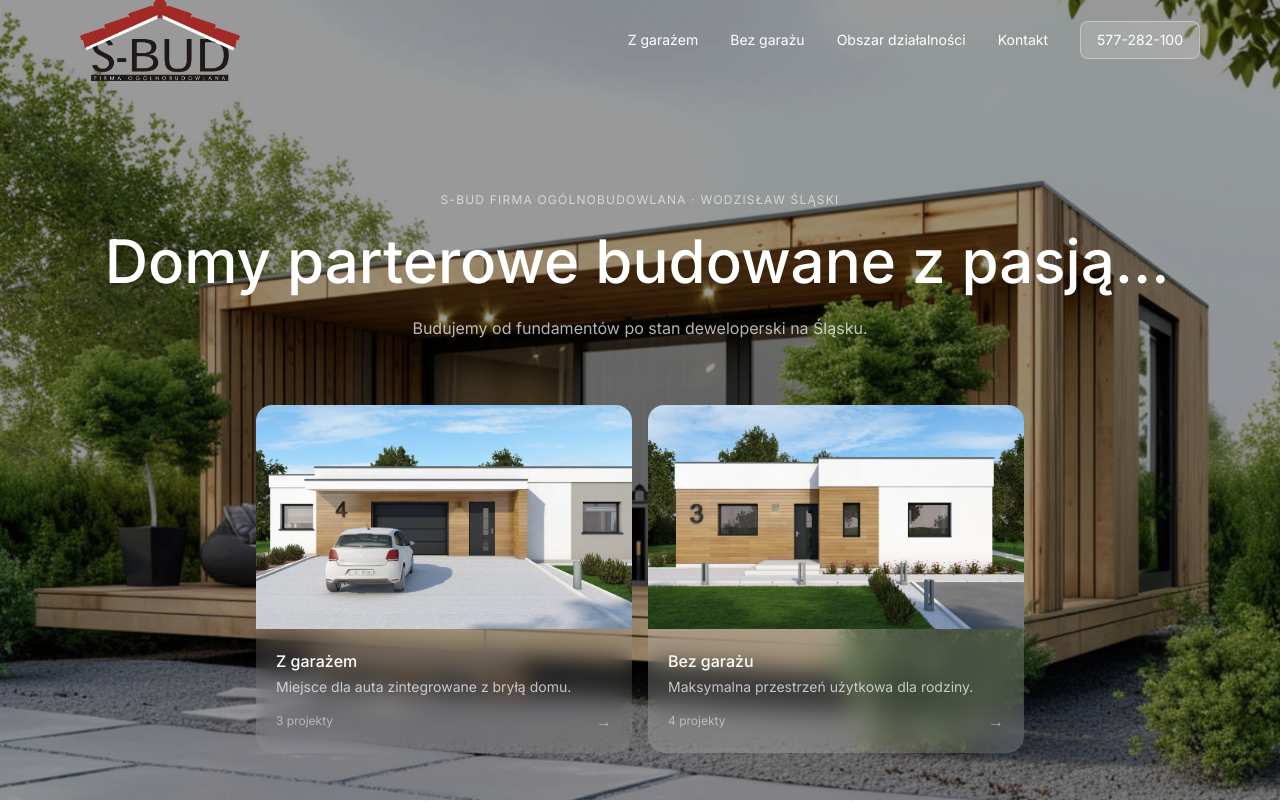
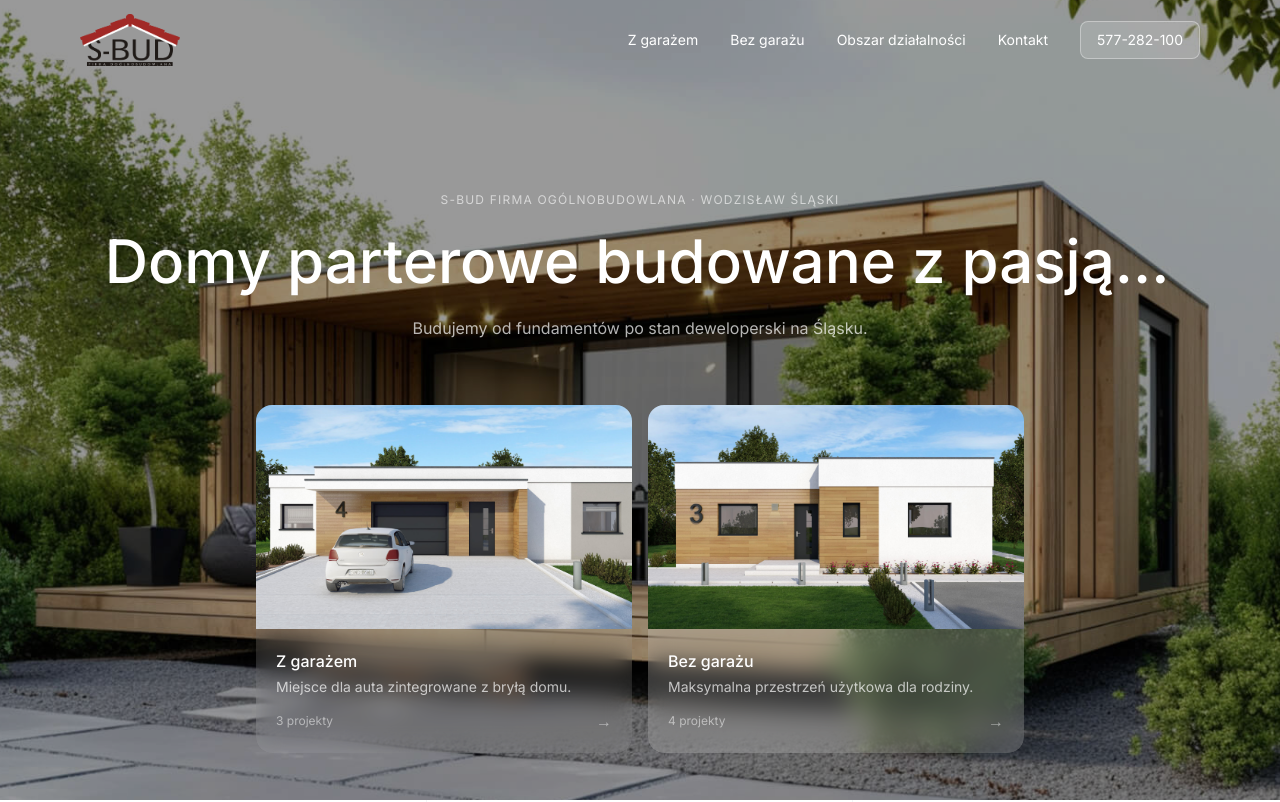
Before and after one commit to j4rk3/parterowy, a Next.js app: page / in a window 1280 px wide. Shown: the top 802 px of the page. Built offline with nearby package versions, Linux system fonts and the light colour scheme.

Commit message:
navbar fix, logo mniejsze

```diff
--- a/app/layout.tsx
+++ b/app/layout.tsx
@@ -22,10 +22,8 @@ export default function RootLayout({
   return (
     <html lang="pl">
       <body className={inter.className}>
-        <PageTransition>
-          <Navbar />
-          {children}
-        </PageTransition>
+        <Navbar />
+        <PageTransition>{children}</PageTransition>
         <ContactSection />
         <Footer />
       </body>
--- a/components/Navbar.tsx
+++ b/components/Navbar.tsx
@@ -15,9 +15,9 @@ export default function Navbar() {
             <Image
               src="/images/logo.png"
               alt="S-BUD Parterowy"
-              width={120}
-              height={48}
-              className="object-contain md:w-[160px]"
+              width={100}
+              height={40}
+              className="object-contain"
               priority
             />
           </Link>
```
